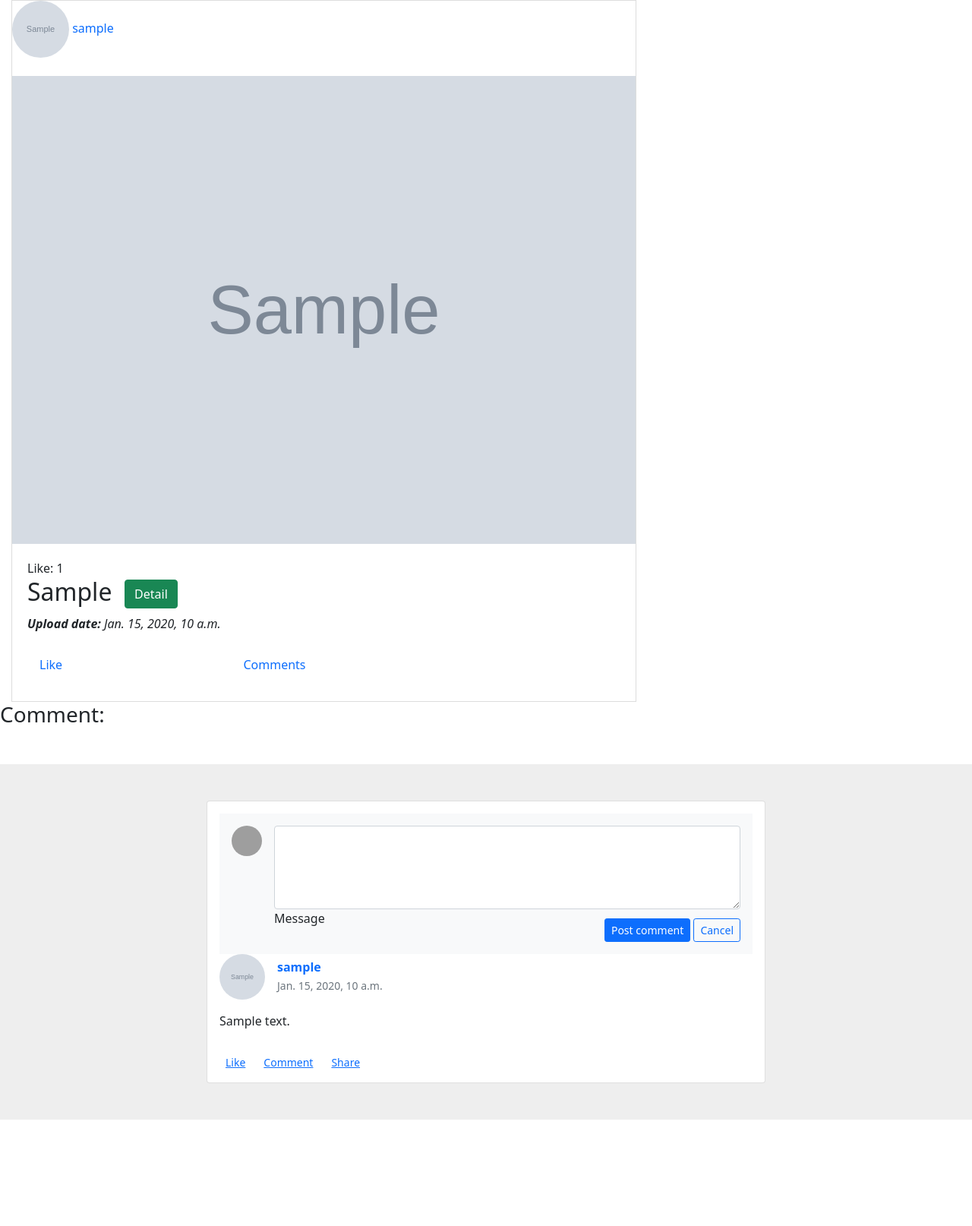
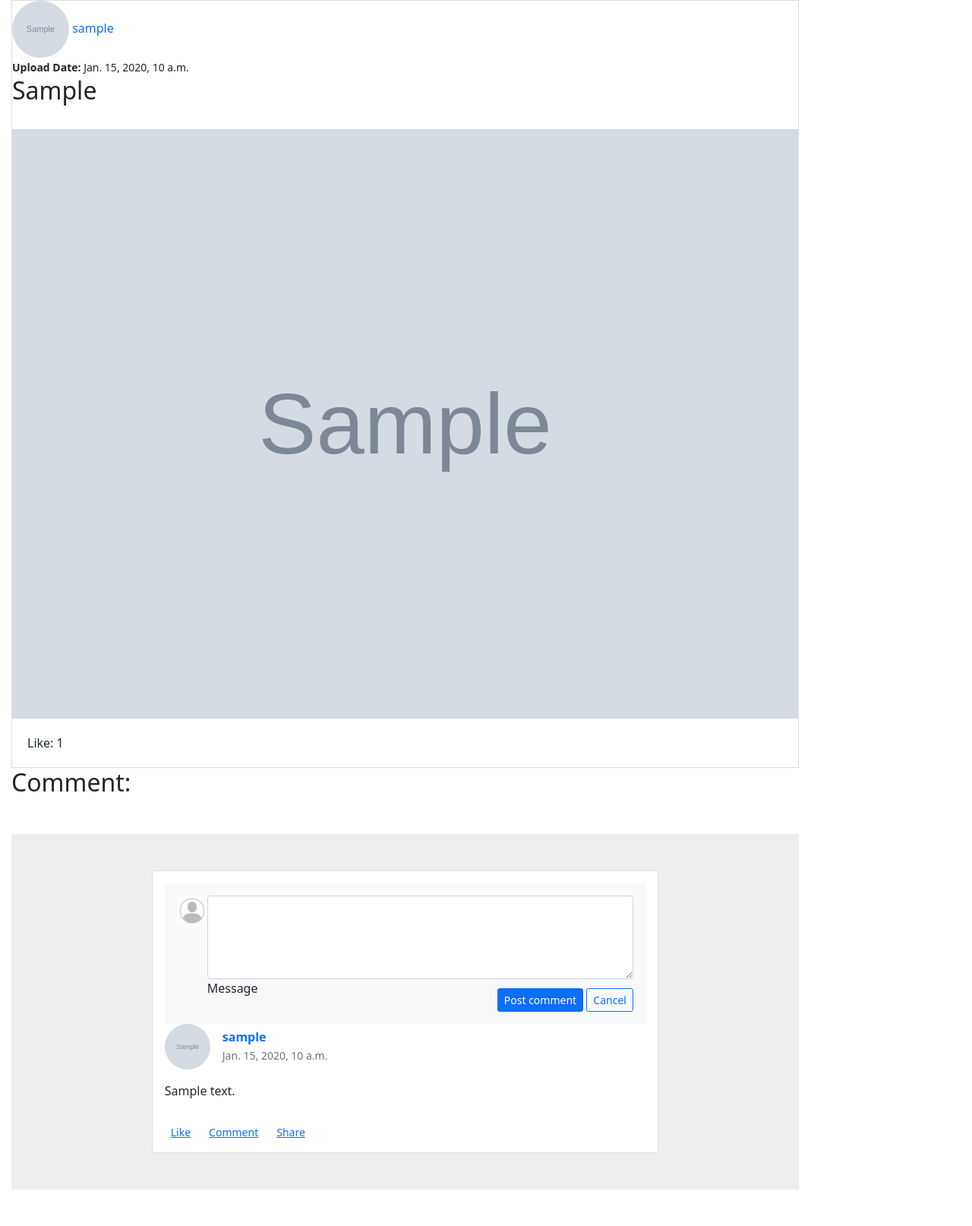
Before and after one commit to okthichiatay77/ProfileSocial, a Django app: page /detail/1/ in a window 1280 px wide. Shown: the part 56-1670 px from the top of the page at 76% size. Before the commit the page ends 1530 px from the top, so only its background shows below. Run offline with Django 4.2, Linux system fonts and the light colour scheme; tables that the repository leaves empty hold one stand-in row (values such as "Sample post"); grey boxes marked "Sample" are stand-in pictures; some libraries are stand-ins or nearby versions; grey boxes are pictures that could not be loaded.

Commit message:
this is demo

```diff
--- a/accounts/templates/accounts/profile.html
+++ b/accounts/templates/accounts/profile.html
@@ -45,7 +45,7 @@
 
 
 <button type="button" class="btn btn-primary" data-toggle="modal" data-target="#myModal">
-                  Open modal
+                  Post
 </button>
 <!-- The Modal -->
 <div class="modal" id="myModal">
@@ -54,7 +54,7 @@
 
       <!-- Modal Header -->
       <div class="modal-header">
-        <h4 class="modal-title">Modal Heading</h4>
+        <h4 class="modal-title">Post Blog</h4>
         <button type="button" class="close" data-dismiss="modal">&times;</button>
       </div>
 
@@ -89,5 +89,4 @@
     {% endfor %}
 </div>
 
-<p>aaaaaaaaaaaaaaaaaaaaaaaaaaaaaaaaaaaaaaaaaaaaaaaaaaaaaaaaaaaaa</p>
 {% endblock %}
--- a/posts/templates/posts/detail_post.html
+++ b/posts/templates/posts/detail_post.html
@@ -7,7 +7,7 @@
 
 
 {% block content %}
-    <div class="col-sm-8">
+<div class="col-sm-10">
     <div style="border: 1px solid #ddd">
         <div>
             {% if post.author.user_profile.profile_pic %}
@@ -15,38 +15,18 @@
             {% else %}
                 <img src="/media/profile_pics/m.jpg" width="75px" height="75px" class="rounded-circle">
             {% endif %}
-                            <a style="text-decoration: none;" href="{% url 'accounts:user' username=post.author %}">{{ post.author }}</a>
+                <a style="text-decoration: none;" href="{% url 'accounts:user' username=post.author %}">{{ post.author }}</a><br>
+                <small><strong>Upload Date:</strong> {{ post.upload_date }}</small>
             <br>
         </div>
+        <h2>{{ post.caption }}&nbsp;</h2>
         <br>
         <img src="/media/{{ post.image }}" width=" 100%">
         <div style="padding: 20px;">
             Like: {{ post.count_liked }}
-                            <h2>{{ post.caption }}&nbsp;&nbsp;<a href="{% url 'posts:detail_post' pk=post.pk %}"><button class="btn btn-success">Detail</button></a></h2>
-                            <i><strong>Upload date:</strong> {{ post.upload_date }}</i>
-                            <div class="row">
-                                <div class="col-sm-4">
-                                    {% if post.pk in liked_post_list %}
-                                        <a class="nav-link" href="{% url 'posts:unliked' pk=post.pk %}" target="_parent"><i class="fa-solid fa-thumbs-down" style="font-size: 36px;"></i>UnLike</a>
-                                    {% else %}
-                                        <a class="nav-link" href="{% url 'posts:liked' pk=post.pk %}" target="_parent"><i class="fa-solid fa-thumbs-up" style="font-size: 36px;"></i>Like</a>
-                                    {% endif %}
-                                </div>
-                                <div class="col-sm-4">
-                                    <a class="col-sm-9 nav-link"><i class="fa-solid fa-comments" style="font-size: 36px;
-                                    text-decoration: none;"></i>Comments</a>
         </div>
     </div>
-
-
-                        </div>
-                    </div>
-    </div>
-
-
-
-
-    <h3>Comment:</h3>
+    <h2>Comment:</h2>
     <section style="background-color: #eee;">
       <div class="container my-5 py-5">
         <div class="row d-flex justify-content-center">
@@ -55,9 +35,14 @@
               <div class="card-body">
                 <div class="card-footer py-3 border-0" style="background-color: #f8f9fa;">
                     <div class="d-flex flex-start w-100">
+                      {% if user.user_profile.profile_pic %}
                       <img class="rounded-circle shadow-1-strong me-3"
                         src="/media/{{ user.user_profile.profile_pic }}" alt="avatar" width="40"
                         height="40" />
+                      {% else %}
+                        <img src="/media/profile_pics/m.jpg" alt="avatar" width="40"
+                        height="40" />
+                      {% endif %}
                       <div class="form-outline w-100">
                         <form method="post">
                           {% csrf_token %}
@@ -73,15 +58,18 @@
                     </div>
                   </div>
 
-
-
                   {% for comment in comments %}
                     <div class="d-flex flex-start align-items-center">
+                      {% if comment.user.user_profile.profile_pic %}
                       <img class="rounded-circle shadow-1-strong me-3"
                         src="/media/{{ comment.user.user_profile.profile_pic }}" alt="avatar" width="60"
                         height="60" />
+                      {% else %}
+                        <img src="/media/profile_pics/m.jpg" alt="avatar" width="60"
+                        height="60" />
+                      {% endif %}
                       <div>
-                    <h6 class="fw-bold text-primary mb-1">{{ comment.user.username }}</h6>
+                        <h6 class="fw-bold text-primary mb-1"><a style="text-decoration: none;" href="{% url 'accounts:user' username=comment.user %}">{{ comment.user.username }}</a></h6>
                         <p class="text-muted small mb-0">
                           {{ comment.date_created }}
                         </p>
@@ -113,4 +101,6 @@
         </div>
       </div>
     </section>
+</div>
+
 {% endblock %}
--- a/posts/templates/posts/home.html
+++ b/posts/templates/posts/home.html
@@ -4,6 +4,7 @@
 {% block title %}
 
 {% endblock %}
+
 
 {% block content %}
     <h1>Posts of Everyone</h1>
@@ -26,7 +27,7 @@
                 <div style="padding: 20px;">
                     Like: {{ post.count_liked }}
                     <h2>{{ post.caption }}&nbsp;&nbsp;<a href="{% url 'posts:detail_post' pk=post.pk %}"><button class="btn btn-success">Detail</button></a></h2>
-                    <i><strong>Upload date:</strong> {{ post.upload_date }}</i>
+                    <small><strong>Upload date:</strong> {{ post.upload_date }}</small>
                     <div class="row">
                         <div class="col-sm-4">
                             {% if post.pk in liked_post_list %}
--- a/posts/templates/posts/list_post.html
+++ b/posts/templates/posts/list_post.html
@@ -42,7 +42,7 @@
                         <div style="padding: 20px;">
                             Like: {{ post.count_liked }}
                             <h2>{{ post.caption }}&nbsp;&nbsp;<a href="{% url 'posts:detail_post' pk=post.pk %}"><button class="btn btn-success">Detail</button></a></h2>
-                            <i><strong>Upload date:</strong> {{ post.upload_date }}</i>
+                            <small><strong>Upload date:</strong> {{ post.upload_date }}</small>
                             <div class="row">
                                 <div class="col-sm-4">
                                     {% if post.pk in liked_post_list %}
```
Lines whose indentation alone changed are shown as unchanged.
